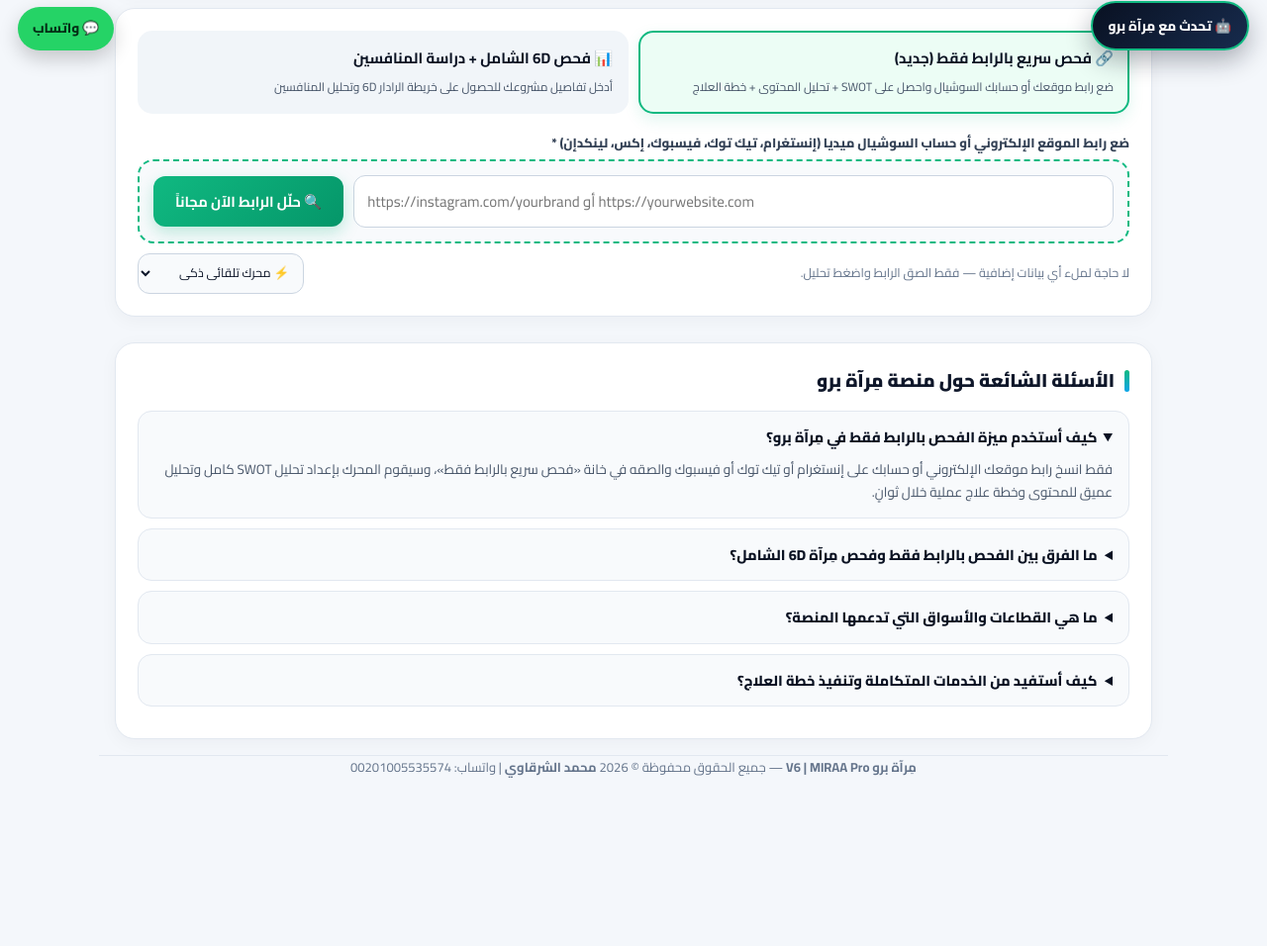
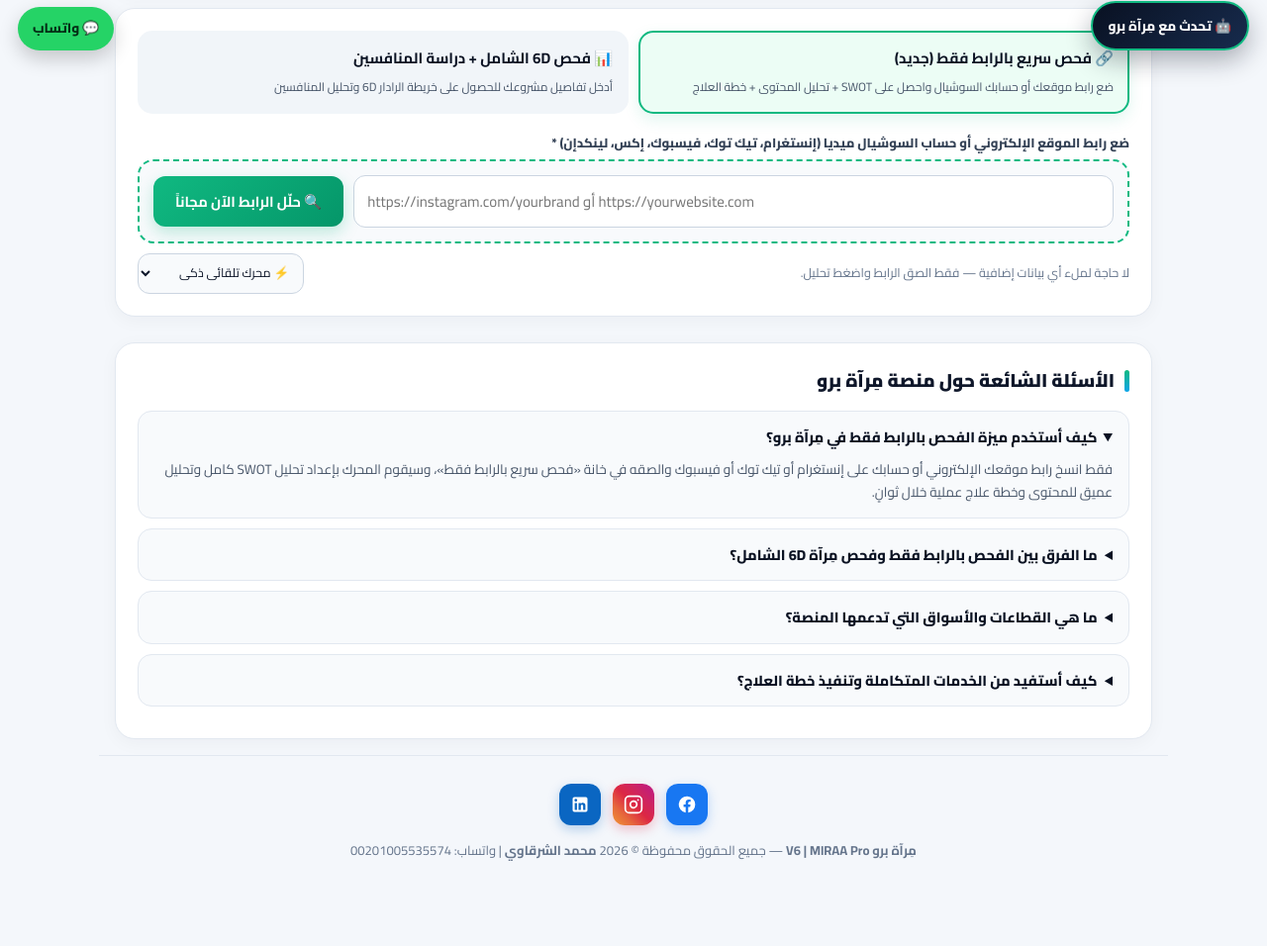
Before and after one commit to msharkawy-code/miraa-pro, a website: page index.html in a window 1280 px wide. Shown: the part 731-1687 px from the top of the page at 99% size. Before the commit the page ends 1518 px from the top, so only its background shows below. Drawn offline with Linux system fonts and the light colour scheme.

Commit message:
Update index.html

```diff
--- a/index.html
+++ b/index.html
@@ -536,8 +536,30 @@
   </form>
 </div>
 
-<footer class="container">
-  <strong>مِرآة برو V6 | MIRAA Pro</strong> — جميع الحقوق محفوظة © 2026 <strong>محمد الشرقاوي</strong> | واتساب: 00201005535574
+<footer class="container" style="text-align:center;padding:28px 0 85px;">
+  <div style="margin-bottom:14px;display:flex;justify-content:center;align-items:center;gap:12px;flex-wrap:wrap;">
+    <!-- فيسبوك -->
+    <a href="https://www.facebook.com/share/1EXxDtqgwR/" target="_blank" rel="noopener noreferrer" aria-label="فيسبوك" title="فيسبوك"
+       style="width:42px;height:42px;border-radius:12px;background:#1877F2;color:#fff;display:grid;place-items:center;box-shadow:0 4px 12px rgba(24,119,242,0.28);transition:.2s;">
+      <svg width="20" height="20" viewBox="0 0 24 24" fill="currentColor"><path d="M22 12a10 10 0 1 0-11.56 9.88v-6.99H7.9V12h2.54V9.8c0-2.5 1.49-3.89 3.77-3.89 1.09 0 2.23.2 2.23.2v2.46h-1.26c-1.24 0-1.63.77-1.63 1.56V12h2.78l-.44 2.89h-2.34v6.99A10 10 0 0 0 22 12z"/></svg>
+    </a>
+
+    <!-- إنستغرام -->
+    <a href="https://www.instagram.com/mohamed.elsharkawy85?dmpr=MWxlazJlY293cmsxYw==" target="_blank" rel="noopener noreferrer" aria-label="إنستغرام" title="إنستغرام"
+       style="width:42px;height:42px;border-radius:12px;background:linear-gradient(45deg,#f09433,#e6683c,#dc2743,#cc2366,#bc1888);color:#fff;display:grid;place-items:center;box-shadow:0 4px 12px rgba(220,39,67,0.28);transition:.2s;">
+      <svg width="20" height="20" viewBox="0 0 24 24" fill="none" stroke="currentColor" stroke-width="2" stroke-linecap="round" stroke-linejoin="round"><rect x="2" y="2" width="20" height="20" rx="5" ry="5"/><path d="M16 11.37A4 4 0 1 1 12.63 8 4 4 0 0 1 16 11.37z"/><line x1="17.5" y1="6.5" x2="17.51" y2="6.5"/></svg>
+    </a>
+
+    <!-- لينكدإن -->
+    <a href="https://www.linkedin.com/in/محمد-الشرقاوي-a300ba39?utm_source=share_via&utm_content=profile&utm_medium=member_android" target="_blank" rel="noopener noreferrer" aria-label="لينكدإن" title="لينكدإن"
+       style="width:42px;height:42px;border-radius:12px;background:#0A66C2;color:#fff;display:grid;place-items:center;box-shadow:0 4px 12px rgba(10,102,194,0.28);transition:.2s;">
+      <svg width="20" height="20" viewBox="0 0 24 24" fill="currentColor"><path d="M19 3a2 2 0 0 1 2 2v14a2 2 0 0 1-2 2H5a2 2 0 0 1-2-2V5a2 2 0 0 1 2-2h14m-.5 15.5v-5.3a3.26 3.26 0 0 0-3.26-3.26c-.85 0-1.84.52-2.28 1.3v-1.11h-2.79v8.37h2.79v-4.93c0-.77.62-1.4 1.39-1.4a1.4 1.4 0 0 1 1.4 1.4v4.93h2.75M6.88 8.56a1.68 1.68 0 0 0 1.68-1.68c0-.93-.75-1.69-1.68-1.69a1.69 1.69 0 0 0-1.69 1.69c0 .93.76 1.68 1.69 1.68m1.39 9.94v-8.37H5.5v8.37h2.77z"/></svg>
+    </a>
+  </div>
+
+  <div>
+    <strong>مِرآة برو V6 | MIRAA Pro</strong> — جميع الحقوق محفوظة © 2026 <strong>محمد الشرقاوي</strong> | واتساب: 00201005535574
+  </div>
 </footer>
 
 <script src="/blog-posts.js"></script>
```
